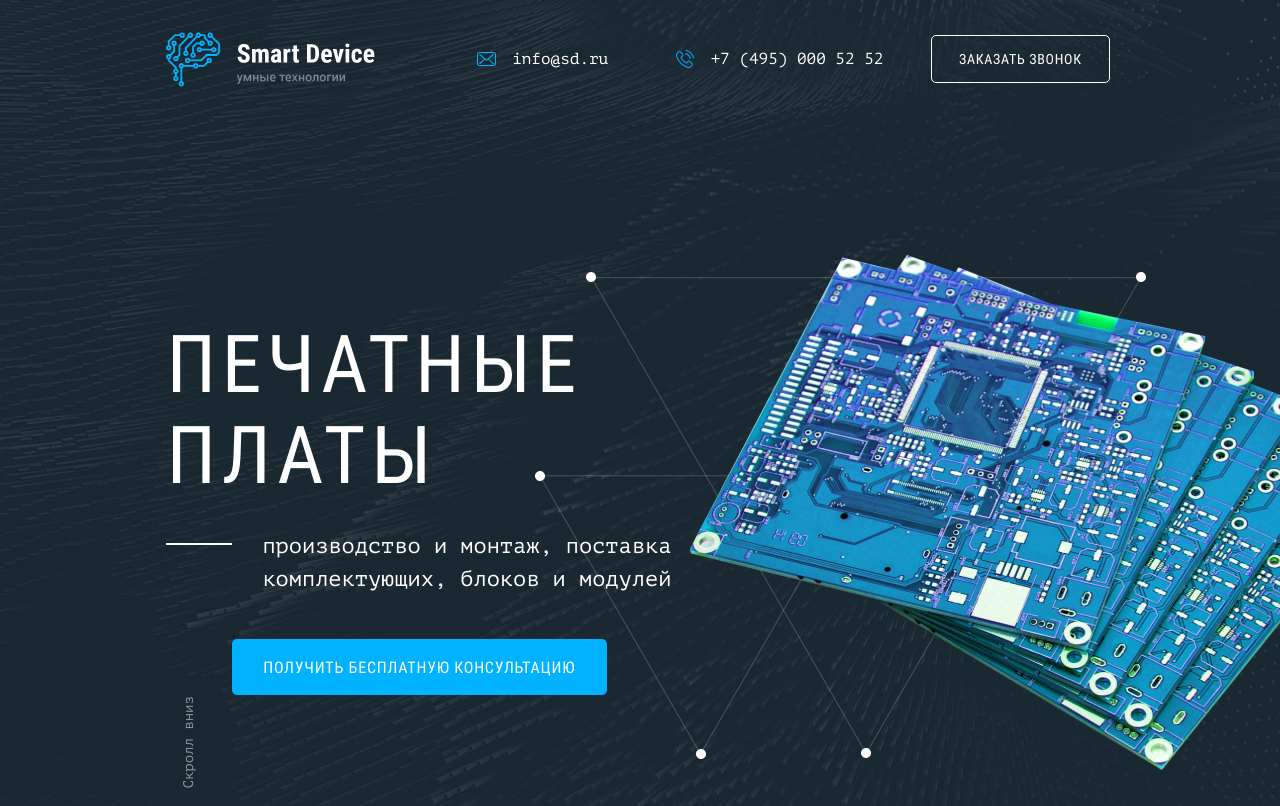
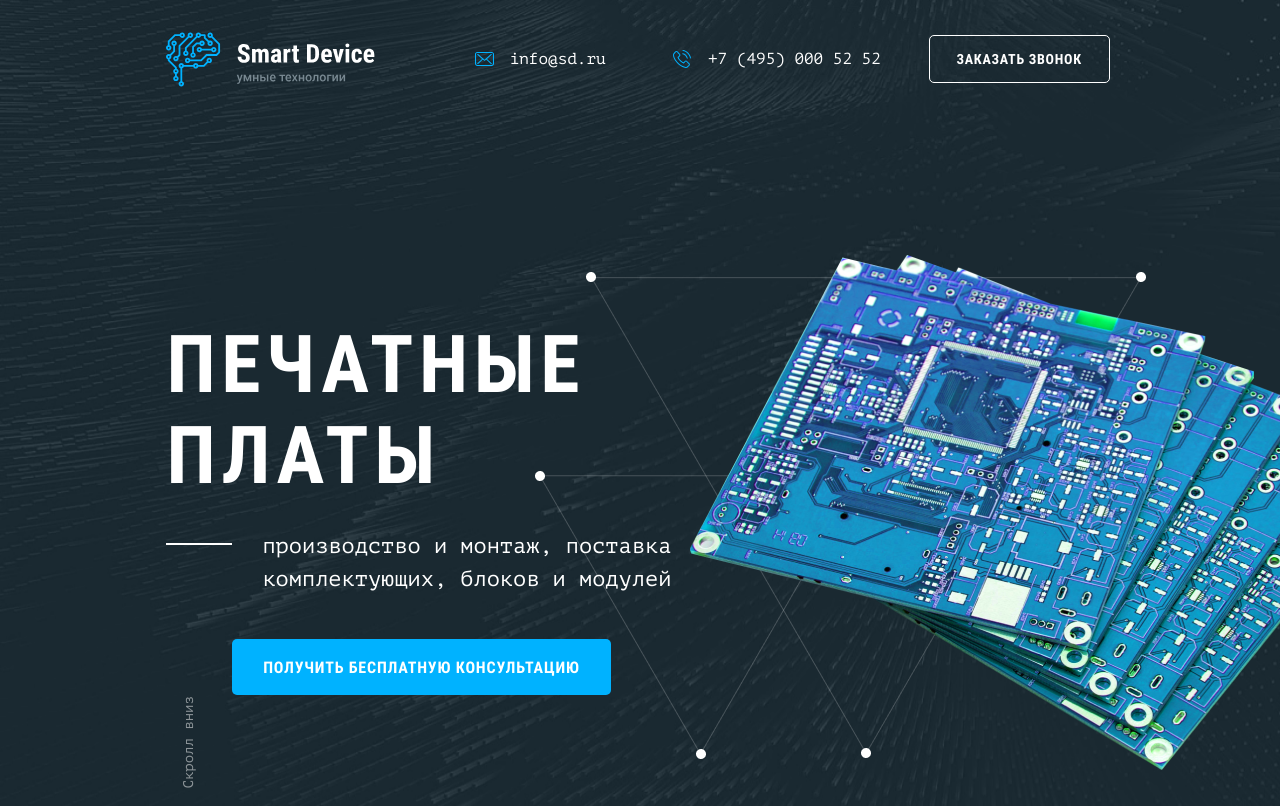
Before and after one commit to GulnaraY/SmartDeviceLigaA, a website: page source/index.html in a window 1280 px wide. Shown: the top 806 px of the page. Drawn offline with nearby package versions, Linux system fonts and the light colour scheme; files that its build step writes are made by us from their sources.

Commit message:
добавляет жирность шрифта для кнопки

```diff
--- a/source/sass/utils/_fonts.scss
+++ b/source/sass/utils/_fonts.scss
@@ -24,6 +24,6 @@
   font-style: normal;
   font-display: swap;
 
-  src: url("../fonts/robotocondensed-regular-webfont.woff2") format("woff2"),
-    url("../fonts/robotocondensed-regular-webfont.woff") format("woff");
+  src: url("../fonts/robotocondensed-bold-webfont.woff2") format("woff2"),
+    url("../fonts/robotocondensed-bold-webfont.woff") format("woff");
 }
```
Also changed, not shown: build/css/style.min.css, 1 other file.
